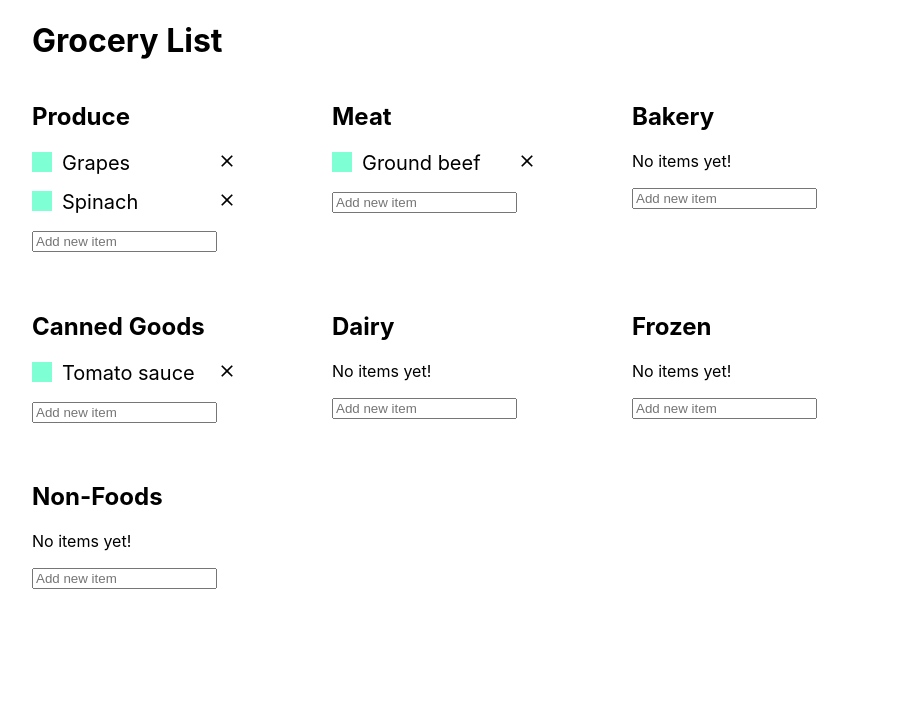
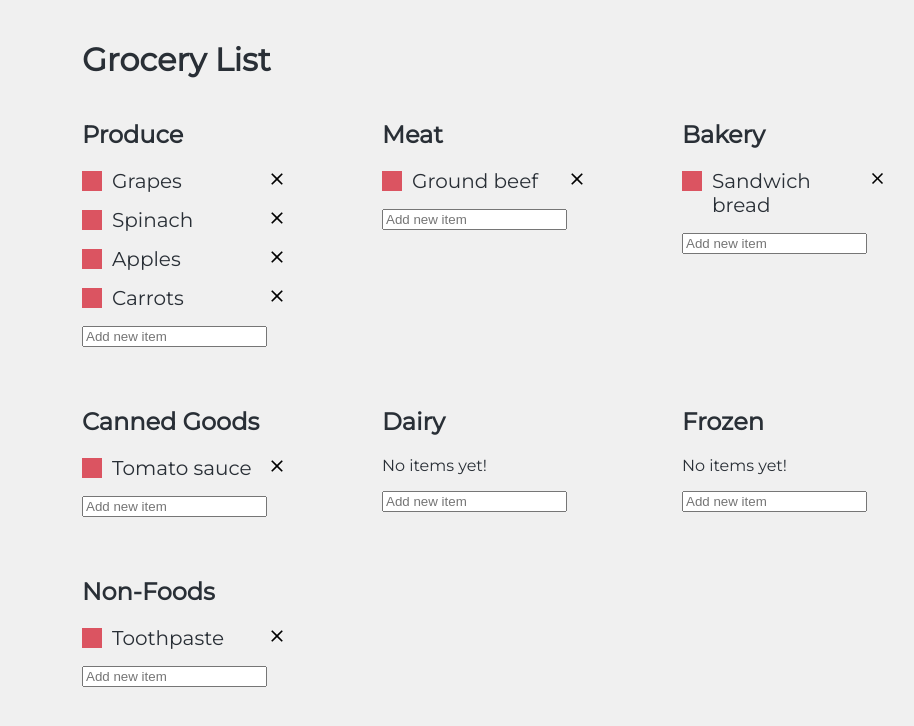
Before and after one commit to hhenske/CoderGirl-FrontEnd_Studio6, a React (Create React App) app: page / in a window 1280 px wide. Shown: the top 726 px of the page, without its empty margins (18-932 px from the left). Built offline with nearby package versions, Linux system fonts and the light colour scheme.

Commit message:
Added fonts more items and improved styling

```diff
--- a/public/index.html
+++ b/public/index.html
@@ -5,7 +5,9 @@
     <link rel="icon" href="%PUBLIC_URL%/favicon.ico" />
     <meta name="viewport" content="width=device-width, initial-scale=1" />
     <meta name="theme-color" content="#000000" />
-    <meta
+    <link rel="preconnect" href="https://fonts.googleapis.com">
+    <link rel="preconnect" href="https://fonts.gstatic.com" crossorigin>
+    <link href="https://fonts.googleapis.com/css2?family=Montserrat&display=swap" rel="stylesheet">    <meta
       name="description"
       content="Web site created using create-react-app"
     />
--- a/src/App.css
+++ b/src/App.css
@@ -1,9 +1,18 @@
-.App {
+body {
+	margin: 0;
+	background-color: #f0f0f0;
+	color: #292f36;
+	/* font-family: -apple-system, BlinkMacSystemFont, "Segoe UI", "Roboto", "Oxygen",
+		"Ubuntu", "Cantarell", "Fira Sans", "Droid Sans", "Helvetica Neue",
+		sans-serif; */
+	font-family: "Montserrat", "Helvetica", "Arial", sans-serif;
+	-webkit-font-smoothing: antialiased;
+	-moz-osx-font-smoothing: grayscale;
 }
 
 .App {
-	max-width: calc(100vw - 100px);
-	margin: 0 auto;
+	max-width: calc(100vw - 200px);
+	margin: 40px auto 0;
 }
 
 .List__Container {
@@ -45,10 +54,11 @@
 	background-size: 20px 20px;
 	position: absolute;
 	left: -30px;
-	top: 1px;
+	top: 2px;
 	width: 20px;
 	height: 20px;
-	background-color: aquamarine;
+	/*background-color: #7d70ba;*/
+	background-color: #db5461;
 }
 
 .List .checked p {
--- a/src/data/groceryList.js
+++ b/src/data/groceryList.js
@@ -19,20 +19,24 @@ export const DUMMY_LIST = [
 		checked: false,
 		category: "Produce",
 	},
+	{
+		name: "Sandwich bread",
+		checked: false,
+		category: "Bakery",
+	},
+	{
+		name: "Apples",
+		checked: false,
+		category: "Produce",
+	},
+	{
+		name: "Carrots",
+		checked: false,
+		category: "Produce",
+	},
+	{
+		name: "Toothpaste",
+		checked: false,
+		category: "Non-Foods",
+	},
 ];
-
-/*
-	'Apples',
-	'Carrots',
-	'Spinach',
-	'Tomato sauce',
-	'Ground beef',
-	'Bacon',
-	'Tea',
-	'Pancake mix',
-	'Almond milk',
-	'Greek yogurt',
-	'Multi-purpose cleaner',
-	'Toothpaste',
-
-*/
--- a/src/index.css
+++ /dev/null
@@ -1,13 +0,0 @@
-body {
-  margin: 0;
-  font-family: -apple-system, BlinkMacSystemFont, 'Segoe UI', 'Roboto', 'Oxygen',
-    'Ubuntu', 'Cantarell', 'Fira Sans', 'Droid Sans', 'Helvetica Neue',
-    sans-serif;
-  -webkit-font-smoothing: antialiased;
-  -moz-osx-font-smoothing: grayscale;
-}
-
-code {
-  font-family: source-code-pro, Menlo, Monaco, Consolas, 'Courier New',
-    monospace;
-}
```
Also changed, not shown: src/index.js (+7 -8 lines).
